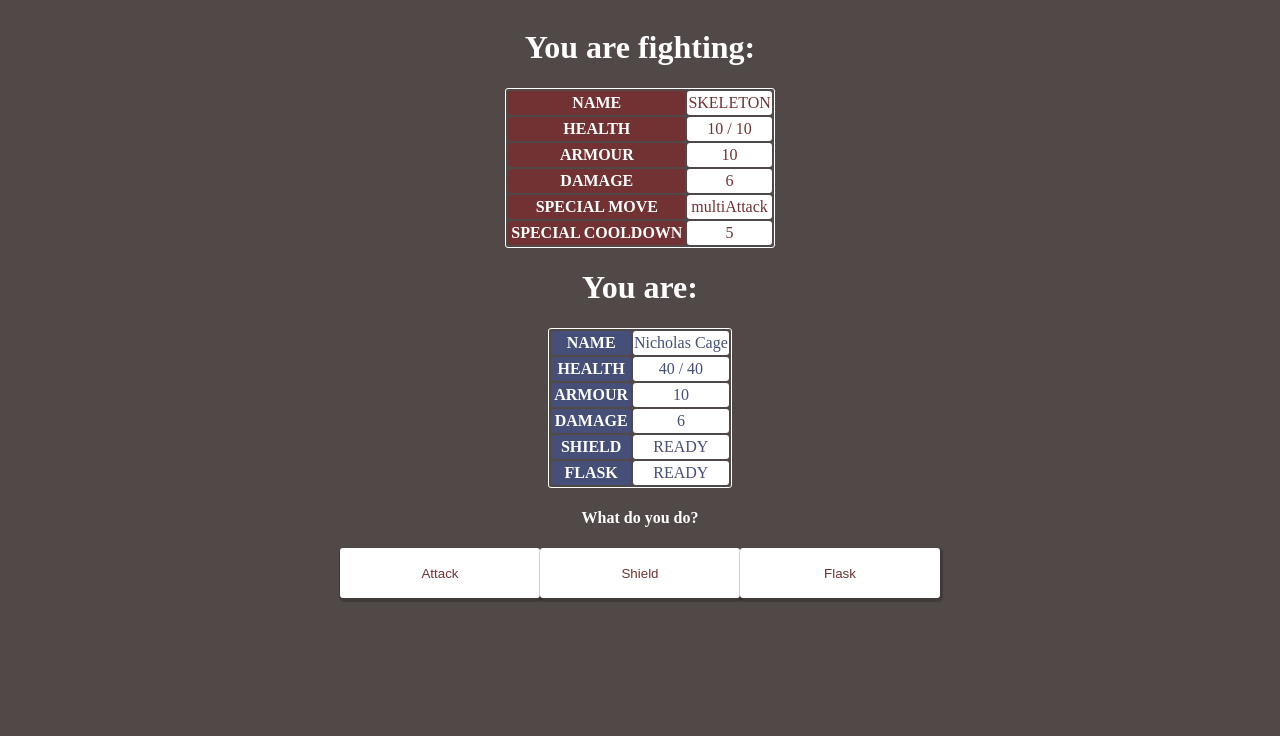
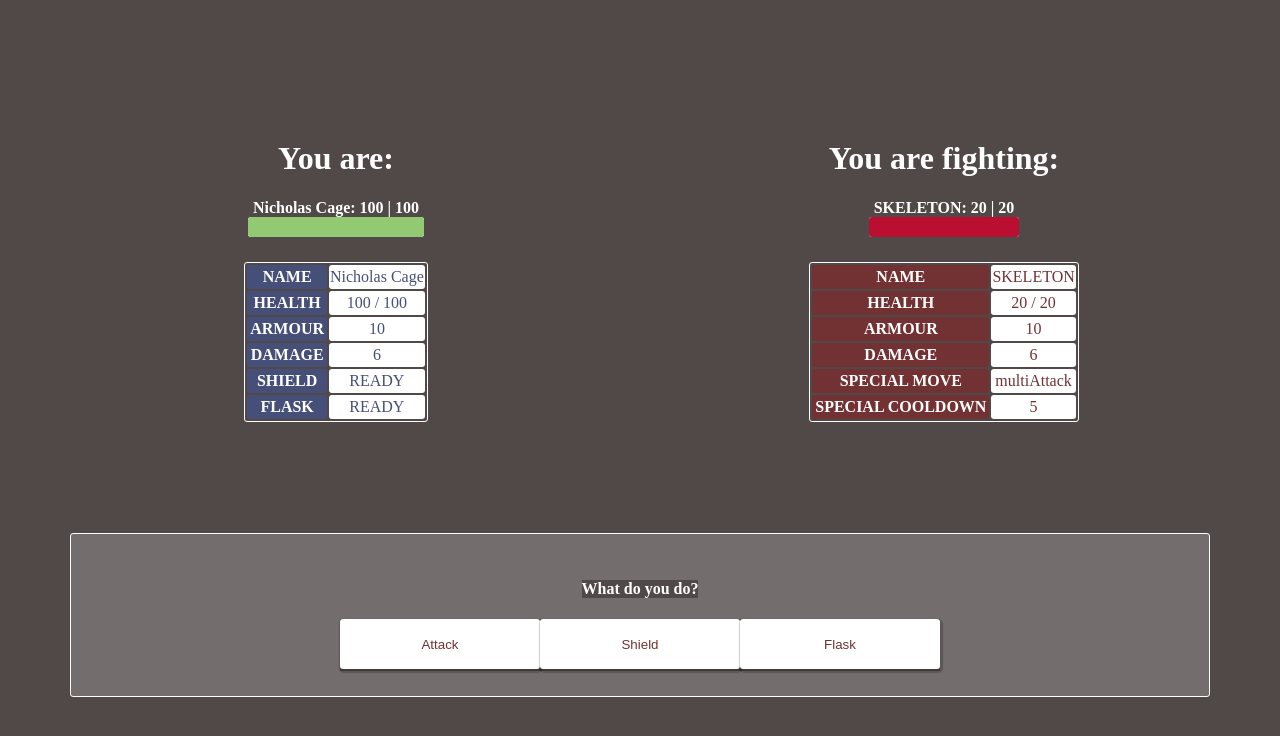
Before and after one commit to teraglin/FightMonstersOrWhatever-React, a React (Create React App) app: page / in a window 1280 px wide. Both pictures are taken after a click on the button "Start Game". Shown: the top 736 px of the page. Built offline with nearby package versions, Linux system fonts and the light colour scheme; the HTML template or start-up script is replaced by a standard one.

Commit message:
added progress bars for health bars

```diff
--- a/src/components/Game/CharacterSheet/CharacterSheet.jsx
+++ b/src/components/Game/CharacterSheet/CharacterSheet.jsx
@@ -1,4 +1,6 @@
 import React from 'react'
+
+import { ProgressBar } from '../ProgressBar/ProgressBar'
 
 const CharacterSheet = (props) => {
     const {store} = props
@@ -15,6 +17,9 @@ const CharacterSheet = (props) => {
     return (
         <div className='player-container'>
             <h1>You are:</h1>
+
+            <ProgressBar bgcolor="#94C973" completed={store.playerCurrentHealth} maxHealth={store.playerMaxHealth} name={store.playerName} />
+
             <table>
                 <tr>
                     <th>NAME</th>
--- a/src/components/Game/Game.jsx
+++ b/src/components/Game/Game.jsx
@@ -36,9 +36,11 @@ const Game = (props) => {
             )
         } else {
             return (
-                <div>
-                    <MonsterSheet store={store} currentMonster={store.monster} />
-                    <CharacterSheet store={store} currentMonster={store.monster} />
+                <div className="play-mat-container">
+                    <div className="play-mat">
+                        <CharacterSheet store={store} currentMonster={store.monster} />
+                        <MonsterSheet store={store} currentMonster={store.monster} />
+                    </div>
                     <PlayerController store={store} dispatch={dispatch} />
                 </div>
             )
--- a/src/components/Game/MonsterSheet/MonsterSheet.jsx
+++ b/src/components/Game/MonsterSheet/MonsterSheet.jsx
@@ -1,4 +1,6 @@
 import React from 'react'
+
+import { ProgressBar } from '../ProgressBar/ProgressBar'
 
 const MonsterSheet = (props) => {
     const {store, currentMonster} = props
@@ -6,6 +8,9 @@ const MonsterSheet = (props) => {
     return (
         <div className='monster-container'>
             <h1>You are fighting:</h1>
+
+            <ProgressBar bgcolor="#BA0F30" completed={store.monsterCurrentHealth} maxHealth={store.monsterMaxHealth} name={currentMonster.monsterName} />
+
             <table>
                 <tr>
                     <th>NAME</th>
--- a/src/components/Game/PlayerController/PlayerController.jsx
+++ b/src/components/Game/PlayerController/PlayerController.jsx
@@ -253,7 +253,7 @@ const PlayerController = (props) => {
     }
 
     return (
-        <div>
+        <div className="user-container">
             <h4>{store.damageReport}</h4>
             {combatLogic(store, dispatch)}
         </div >
--- /dev/null
+++ b/src/components/Game/ProgressBar/ProgressBar.js
@@ -0,0 +1,41 @@
+import React from 'react'
+
+export const ProgressBar = (props) => {
+    const { bgcolor, completed, maxHealth, name } = props
+
+    const containerStyles = {
+        height: 20,
+        width: `100%`,
+        backgroundColor: "#fff",
+        borderRadius: 3,
+        // marginTop: 25,
+        marginBottom: 25,
+    }
+
+    const fillerStyles = {
+        height: '100%',
+        width: `${completed < 0 ? 0 : completed / maxHealth * 100}%`,
+        backgroundColor: bgcolor,
+        borderRadius: 'inherit',
+        textAlign: 'right'
+    }
+
+    const labelStyles = {
+        padding: 5,
+        backgroundColor: "rgba(0,0,0,0)",
+        color: 'white',
+        fontWeight: 'bold'
+    }
+
+    return (
+        <div>
+            <span style={labelStyles}>{`${name}: ${completed} | ${maxHealth}`}</span>
+            <div style={containerStyles}>
+                <div style={fillerStyles}>
+                </div>
+
+            </div>
+
+        </div>
+    )
+}
--- a/src/data/encounterTable.js
+++ b/src/data/encounterTable.js
@@ -3,7 +3,7 @@ const encounterTable = [
         {
             "id": 1,
             "monsterName": 'GOBLIN',
-            "health": 8,
+            "health": 16,
             "armour": 8,
             "damage": 6,
             "specialMove": 'multiAttack',
@@ -12,7 +12,7 @@ const encounterTable = [
         {
             "id": 2,
             "monsterName": 'BULLYWUG',
-            "health": 8,
+            "health": 16,
             "armour": 8,
             "damage": 6,
             "specialMove": 'multiAttack',
@@ -21,7 +21,7 @@ const encounterTable = [
         {
             "id": 3,
             "monsterName": 'KOBALD',
-            "health": 8,
+            "health": 16,
             "armour": 8,
             "damage": 4,
             "specialMove": 'multiAttack',
@@ -30,7 +30,7 @@ const encounterTable = [
         {
             "id": 4,
             "monsterName": 'SKELETON',
-            "health": 10,
+            "health": 20,
             "armour": 10,
             "damage": 6,
             "specialMove": 'multiAttack',
@@ -41,7 +41,7 @@ const encounterTable = [
         {
             "id": 1,
             "monsterName": 'OWLBEAR',
-            "health": 15,
+            "health": 30,
             "armour": 10,
             "damage": 8,
             "specialMove": 'multiAttack',
@@ -50,7 +50,7 @@ const encounterTable = [
         {
             "id": 2,
             "monsterName": 'GIANT SPIDER',
-            "health": 10,
+            "health": 20,
             "armour": 10,
             "damage": 6,
             "specialMove": 'restrain',
@@ -59,7 +59,7 @@ const encounterTable = [
         {
             "id": 3,
             "monsterName": 'NOTHIC',
-            "health": 10,
+            "health": 20,
             "armour": 11,
             "damage": 8,
             "specialMove": 'multiAttack',
@@ -68,7 +68,7 @@ const encounterTable = [
         {
             "id": 4,
             "monsterName": 'MINOTAUR',
-            "health": 15,
+            "health": 30,
             "armour": 12,
             "damage": 12,
             "specialMove": 'multiAttack',
@@ -80,7 +80,7 @@ const encounterTable = [
         {
             "id": 1,
             "monsterName": 'BASSALISK',
-            "health": 20,
+            "health": 40,
             "armour": 12,
             "damage": 10,
             "specialMove": 'restrain',
@@ -89,7 +89,7 @@ const encounterTable = [
         {
             "id": 2,
             "monsterName": 'GIANT',
-            "health": 25,
+            "health": 50,
             "armour": 10,
             "damage": 12,
             "specialMove": 'restrain',
@@ -98,7 +98,7 @@ const encounterTable = [
         {
             "id": 3,
             "monsterName": 'DRAGON',
-            "health": 20,
+            "health": 40,
             "armour": 12,
             "damage": 12,
             "specialMove": 'breath',
@@ -107,7 +107,7 @@ const encounterTable = [
         {
             "id": 4,
             "monsterName": 'WYVERN',
-            "health": 15,
+            "health": 30,
             "armour": 10,
             "damage": 10,
             "specialMove": 'breath',
--- a/src/data/initialState.js
+++ b/src/data/initialState.js
@@ -17,7 +17,7 @@ const initialState = {
     //PLAYER STATE
     playerName: "Nicholas Cage",
     playerCurrentHealth: 0,
-    playerMaxHealth: 40,
+    playerMaxHealth: 100,
     playerHitMod: 1,
     playerDamage: 6,
     playerHealing: 12,
--- a/src/styles/App.css
+++ b/src/styles/App.css
@@ -25,6 +25,7 @@
   display: flex;
   flex-direction: column;
   align-items: center;
+  justify-content: space-evenly;
 }
 
 .play-mat {
@@ -92,12 +93,13 @@
 .user-container {
   display: flex;
   flex-direction: column;
-  width: 100%;
+  width: 85%;
   align-items: center;
   justify-content: space-evenly;
   background: rgb(255,255,255,0.2);
   border: 1px solid white;
   border-radius: 3px;
+  padding: 25px;
 }
 
 .user-text-background {
--- a/src/utils/gameFunctions.js
+++ b/src/utils/gameFunctions.js
@@ -20,7 +20,7 @@ export const handleNameInput = (event, dispatch) => {
 export const handleMonster = (event, dispatch) => {
     console.log("LOGS: ", event.target.value)
 
-    let gameRound = event.target.value
+    let gameRound = parseInt(event.target.value)
 
     if (typeof gameRound === "string") {
         gameRound = 0
```
Also changed, not shown: src/components/Game/ProgressBar/ProgressBar.css (added).
